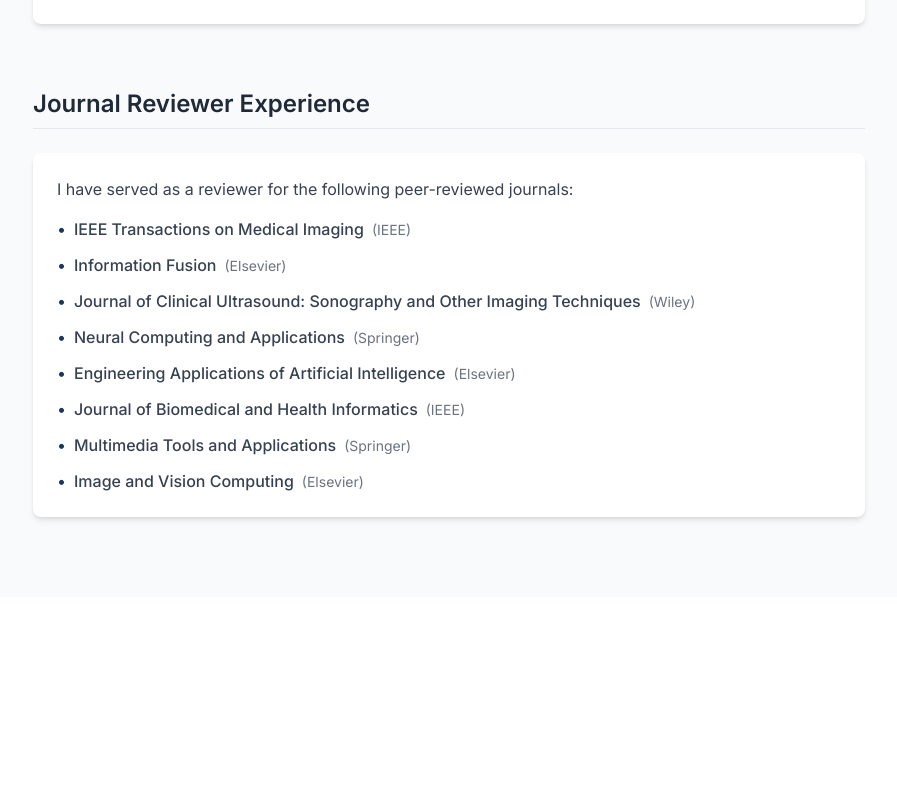
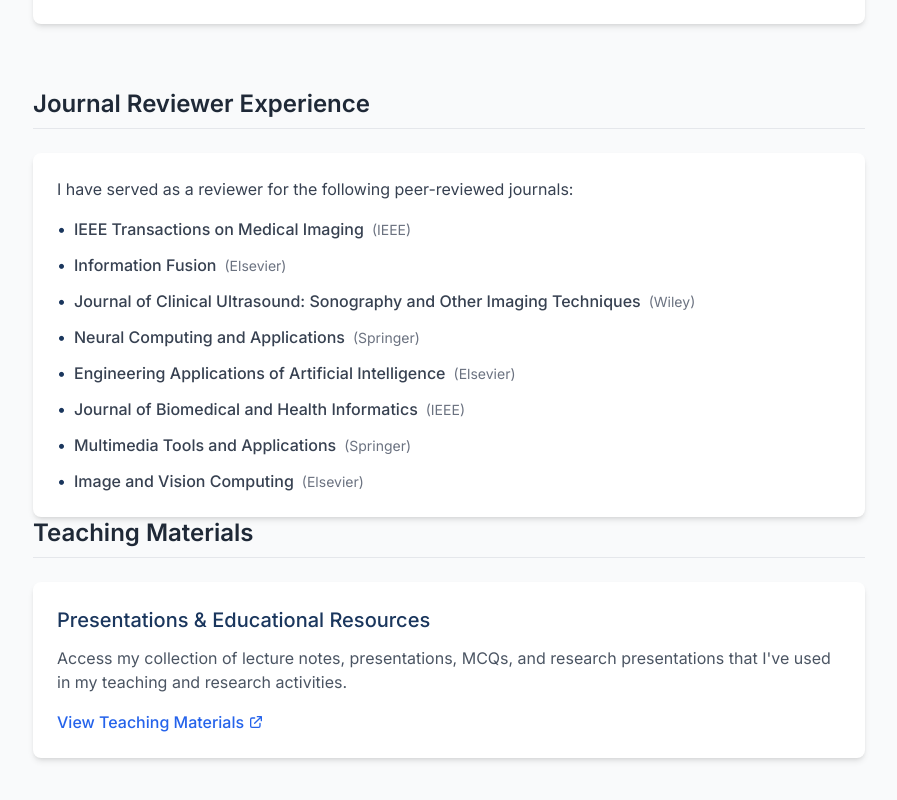
Before and after one commit to MohsinFurkh/mohsinfurkh.github.io, a Next.js app: page /academic-profile in a window 1280 px wide. Shown: the part 1703-2503 px from the top of the page, without its empty margins (191-1088 px from the left). Before the commit the page ends 2300 px from the top, so only its background shows below. Built offline with nearby package versions, Linux system fonts and the light colour scheme.

Commit message:
Update page.tsx

```diff
--- a/src/app/academic-profile/page.tsx
+++ b/src/app/academic-profile/page.tsx
@@ -229,6 +229,28 @@
             </ul>
           </div>
         </section>
+
+        {/* Teaching Materials */}
+        <section className="mb-16">
+          <h2 className="text-2xl font-semibold text-gray-800 mb-6 pb-2 border-b">Teaching Materials</h2>
+          <div className="bg-white p-6 rounded-lg shadow-md">
+            <h3 className="text-xl font-medium text-primary mb-3">Presentations & Educational Resources</h3>
+            <p className="text-gray-600 mb-4">
+              Access my collection of lecture notes, presentations, MCQs, and research presentations that I've used in my teaching and research activities.
+            </p>
+            <a
+              href="https://mohsinfurkh.github.io/Presentations/"
+              target="_blank"
+              rel="noopener noreferrer"
+              className="inline-flex items-center text-blue-600 hover:text-blue-800 font-medium"
+            >
+              View Teaching Materials
+              <svg className="w-4 h-4 ml-1" fill="none" stroke="currentColor" viewBox="0 0 24 24" xmlns="http://www.w3.org/2000/svg">
+                <path strokeLinecap="round" strokeLinejoin="round" strokeWidth={2} d="M10 6H6a2 2 0 00-2 2v10a2 2 0 002 2h10a2 2 0 002-2v-4M14 4h6m0 0v6m0-6L10 14" />
+              </svg>
+            </a>
+          </div>
+        </section>
       </div>
     </div>
   );
```
